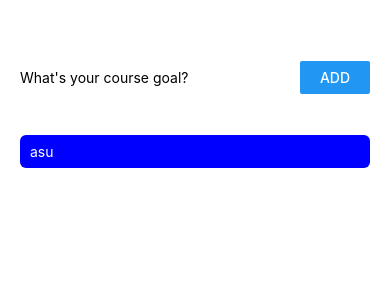
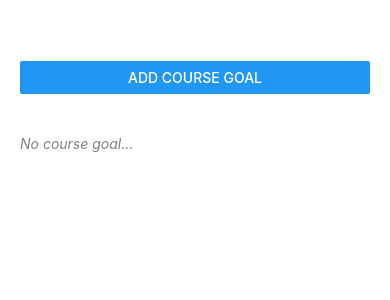
Before and after one commit to prshendra/learn-react-native, a React Native app: screen / in a window 390 px wide. Shown: the top 300 px of the page. Built offline with nearby package versions, Linux system fonts and the light colour scheme.

Commit message:
Add modal

```diff
--- a/App.js
+++ b/App.js
@@ -1,11 +1,13 @@
 import { useState } from "react";
-import { StyleSheet, View, Text } from "react-native";
+import { StyleSheet, View, Modal, Button } from "react-native";
+import { StatusBar } from "expo-status-bar";
 
 import CourseGoalInput from "./components/CourseGoalInput";
 import CourseGoalList from "./components/CourseGoalList";
 
 export default function App() {
-  const [courseGoals, setCourseGoals] = useState([{ text: "asu", id: "xxx" }]);
+  const [isModalVisible, setIsModalVisible] = useState(false)
+  const [courseGoals, setCourseGoals] = useState([]);
 
   function addCourseGoal(courseGoal) {
     setCourseGoals((cGoals) => [
@@ -17,15 +19,36 @@ export default function App() {
     ]);
   }
 
+  function handleDeleteGoal(goalId) {
+    setCourseGoals((courseGoals) => courseGoals.filter(c => c.id !== goalId))
+  }
+
   return (
-    <View style={styles.container}>
-      <View style={styles.goalControl}>
-        <CourseGoalInput onPress={addCourseGoal} />
+    <>
+      <StatusBar style="light" />
+      <View style={styles.container}>
+        <View style={styles.goalControl}>
+          <Button
+            title="Add Course Goal"
+            onPress={() => setIsModalVisible(true)}
+          />
+        </View>
+        <View style={styles.goalList}>
+          <CourseGoalList
+            courseGoals={courseGoals}
+            onDeleteGoal={handleDeleteGoal}
+          />
+        </View>
+        <Modal visible={isModalVisible}
+          animationType="slide"
+        >
+          <CourseGoalInput
+            onAddGoal={addCourseGoal}
+            closeModal={() => setIsModalVisible(false)}
+          />
+        </Modal>
       </View>
-      <View style={styles.goalList}>
-        <CourseGoalList courseGoals={courseGoals} />
-      </View>
-    </View>
+    </>
   );
 }
 
@@ -36,6 +59,7 @@ const styles = StyleSheet.create({
   },
   goalControl: {
     flex: 1,
+    justifyContent: 'center'
   },
   goalList: {
     flex: 6,
--- a/app.json
+++ b/app.json
@@ -6,6 +6,7 @@
     "orientation": "portrait",
     "icon": "./assets/icon.png",
     "userInterfaceStyle": "light",
+    "backgroundColor": "black",
     "splash": {
       "image": "./assets/splash.png",
       "resizeMode": "contain",
--- a/components/CourseGoalInput.js
+++ b/components/CourseGoalInput.js
@@ -1,24 +1,33 @@
-import { useState } from "react";
-import { TextInput, View, Button, StyleSheet } from "react-native";
+import { useEffect, useState } from "react";
+import { TextInput, View, Button, StyleSheet, Image } from "react-native";
 
-function CourseGoalInput({ onPress }) {
+function CourseGoalInput({ onAddGoal, closeModal }) {
   const [courseGoal, setCourseGoal] = useState("");
 
+  useEffect(() => {
+    return () => {
+      console.log('modal destroyed')
+    }
+  }, [])
+
   function handleAddGoal() {
-    onPress(courseGoal);
-    setCourseGoal("");
+    onAddGoal(courseGoal);
+    closeModal()
   }
 
   return (
     <View style={styles.courseInput}>
+      <Image style={styles.image} source={require('../assets/images/goal.png')} />
       <TextInput
-        style={{ flex: 4 }}
         placeholder="What's your course goal?"
         onChangeText={setCourseGoal}
         value={courseGoal}
+        style={styles.textInput}
+        placeholderTextColor="grey"
       />
-      <View style={{ flex: 1 }}>
+      <View style={styles.buttonContainer}>
         <Button title="Add" onPress={handleAddGoal} />
+        <Button title="Cancel" onPress={closeModal} />
       </View>
     </View>
   );
@@ -27,9 +36,28 @@ function CourseGoalInput({ onPress }) {
 const styles = StyleSheet.create({
   courseInput: {
     flex: 1,
-    flexDirection: "row",
-    alignItems: 'center'
+    justifyContent: 'center',
+    alignItems: 'center',
+    padding: 10,
+    backgroundColor: '#311b6b',
+    gap: 10,
   },
+  buttonContainer: {
+    flexDirection: 'row',
+    gap: 5
+  },
+  textInput: {
+    paddingVertical: 5,
+    paddingHorizontal: 10,
+    alignSelf: 'stretch',
+    borderWidth: 1,
+    borderColor: 'white',
+    color: '#fff',
+  },
+  image: {
+    width: 100,
+    height: 100,
+  }
 });
 
 export default CourseGoalInput;
--- a/components/CourseGoalItem.js
+++ b/components/CourseGoalItem.js
@@ -1,24 +1,38 @@
-import { StyleSheet, View, Text } from "react-native";
+import { StyleSheet, View, Text, Pressable } from "react-native";
 
-function CourseGoalItem({ data }) {
+function CourseGoalItem({ data, onDeleteItem }) {
+
+  function handleItemClick() {
+    onDeleteItem(data.id)
+  }
+
   return (
     <View style={styles.courseWrapper}>
-      <Text style={styles.courseText}>{data.text}</Text>
+      <Pressable
+        android_ripple={{ color: '#210644' }}
+        onPress={handleItemClick}
+        style={({ pressed }) => pressed && styles.pressed}
+      >
+        <Text style={styles.courseText}>{data.text}</Text>
+      </Pressable>
     </View>
   );
 }
 
 const styles = StyleSheet.create({
   courseWrapper: {
+    borderRadius: 6,
+    marginBottom: 8,
+    backgroundColor: "#5e0acc",
+  },
+  courseText: {
     paddingVertical: 8,
     paddingHorizontal: 10,
-    borderRadius: 6,
-    marginBottom: 8,
-    backgroundColor: "blue",
-  },
-  courseText: {
     color: "white",
   },
+  pressed: {
+    opacity: 0.5
+  }
 });
 
 export default CourseGoalItem;
--- a/components/CourseGoalList.js
+++ b/components/CourseGoalList.js
@@ -1,15 +1,33 @@
-import { FlatList } from "react-native";
+import { FlatList, Text } from "react-native";
 
 import CourseGoalItem from "./CourseGoalItem";
 
-function CourseGoalList({ courseGoals }) {
-  return (
-    <FlatList
-      data={courseGoals}
-      renderItem={(itemData) => <CourseGoalItem data={itemData.item} />}
-      keyExtractor={(item) => item.id}
-    />
-  );
+function CourseGoalList({ courseGoals, onDeleteGoal }) {
+
+  let content;
+
+  if (courseGoals.length > 0) {
+    content = (
+      <FlatList
+        data={courseGoals}
+        renderItem={(itemData) => (
+          <CourseGoalItem
+            data={itemData.item}
+            onDeleteItem={onDeleteGoal}
+          />
+        )}
+        keyExtractor={(item) => item.id}
+      />
+    )
+  } else {
+    content = (
+      <Text style={{ fontStyle: 'italic', color: 'grey' }}>
+        No course goal...
+      </Text>
+    )
+  }
+
+  return content;
 }
 
 export default CourseGoalList;
```
Also changed, not shown: assets/images/goal.png (added).
